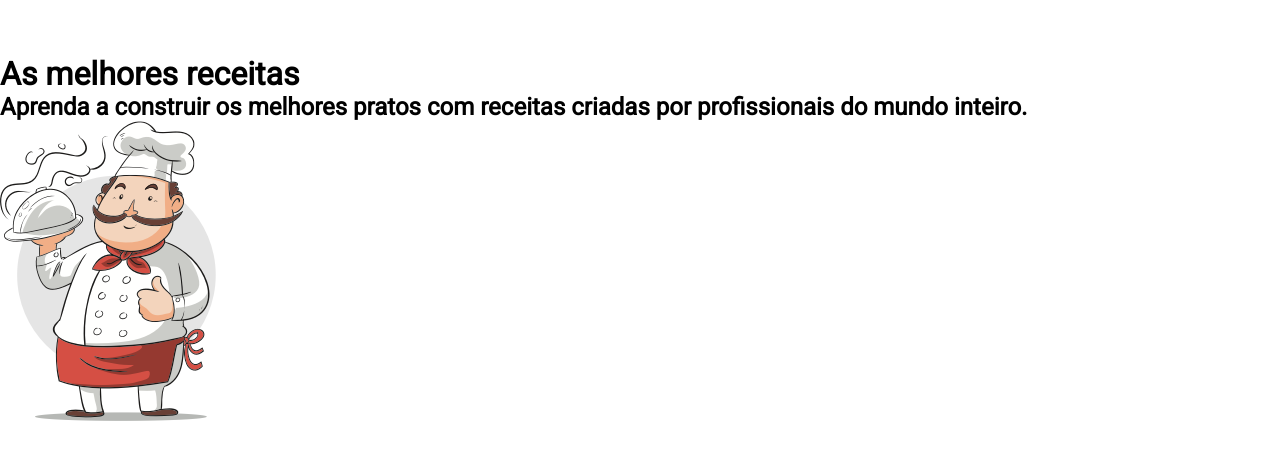
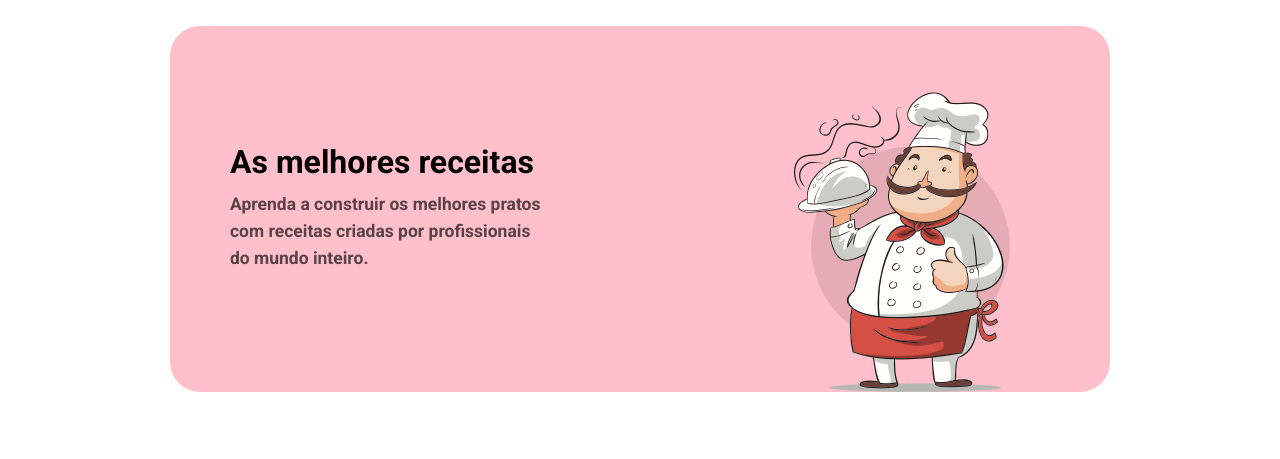
Before and after one commit to CaioLuColaco/Foodfy, a plain HTML site: page home.html in a window 1280 px wide. Shown: the part 67-526 px from the top of the page. Drawn offline with Linux system fonts and the light colour scheme.

Commit message:
added pink's box

```diff
--- a/style.css
+++ b/style.css
@@ -1,7 +1,8 @@
-@import url('https://fonts.googleapis.com/css2?family=Roboto&display=swap');
+@import url('https://fonts.googleapis.com/css2?family=Roboto:wght@400;700&display=swap');
 
 :root {
     --color-font: #111111;
+    --color-fontblur: #000000;
     --color-pink: #FBDFDB;
 }
 
@@ -17,7 +18,7 @@ body {
 }
 
 header {
-    height: 93px;
+    height: 63.695px;
     width: 940px;
     margin: 0 auto;
 
@@ -37,3 +38,38 @@ header a {
     line-height: 26px;
     color: var(--color-font);
 }
+
+.box {
+    background-color: pink;
+    height: 366px;
+    width: 940px;
+    border-radius: 30px;
+    margin: 0 auto;
+}
+.box_content {
+    height: 100%;
+    display: grid;
+    grid-template-columns: 1fr 1fr;
+}
+.box_content h1 {
+    height: 38px;
+    width: 305px;
+    font-size: 32px;
+    line-height: 38px;
+    font-weight: bold;
+    margin: 117px auto auto 60px;
+}
+.box_content h2 {
+    height: 84px;
+    width: 316px;
+    font-size: 17.5px;
+    line-height: 27px;
+    margin: 10px auto auto 60px;
+    color: var(--color-fontblur);
+    opacity: 0.65;
+}
+.box_content img {
+    height: 300px;
+    width: 216px;
+    margin:  66px auto auto 154px;
+}
```
